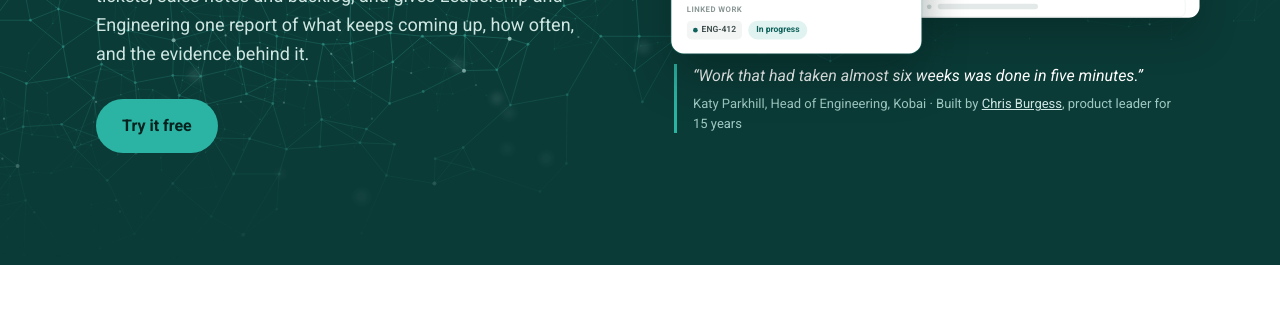
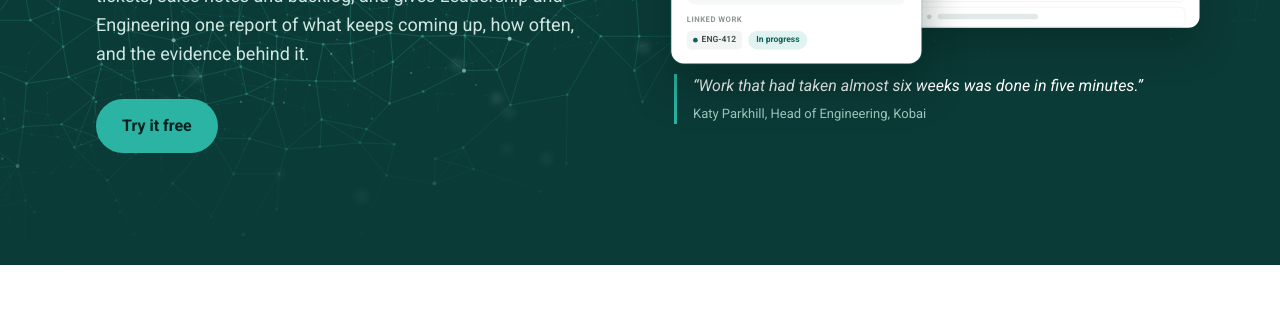
Before and after one commit to crwburgess/intuifi-site, a plain HTML site: page index.html in a window 1280 px wide. Shown: the part 484-800 px from the top of the page. Drawn offline with Linux system fonts and the light colour scheme.

Commit message:
Hero quote: credit Katy only
Co-Authored-By: Claude Opus 5.5 <noreply@anthropic.com>
Claude-Session: https://claude.ai/code/session_014hfKPHLbJFuNdMrXdP5dqY

```diff
--- a/index.html
+++ b/index.html
@@ -872,7 +872,7 @@ html{scroll-padding-top:var(--hh)}
   </div>
 
 </div>
-    <p class="hero-proof"><q>Work that had taken almost six weeks was done in five minutes.</q><span>Katy Parkhill, Head of Engineering, Kobai<span class="hero-built"> · Built by <a href="#about">Chris Burgess</a>, product leader for 15 years</span></span></p>
+    <p class="hero-proof"><q>Work that had taken almost six weeks was done in five minutes.</q><span>Katy Parkhill, Head of Engineering, Kobai</span></p>
     </div>
   </div>
 </section>
```
